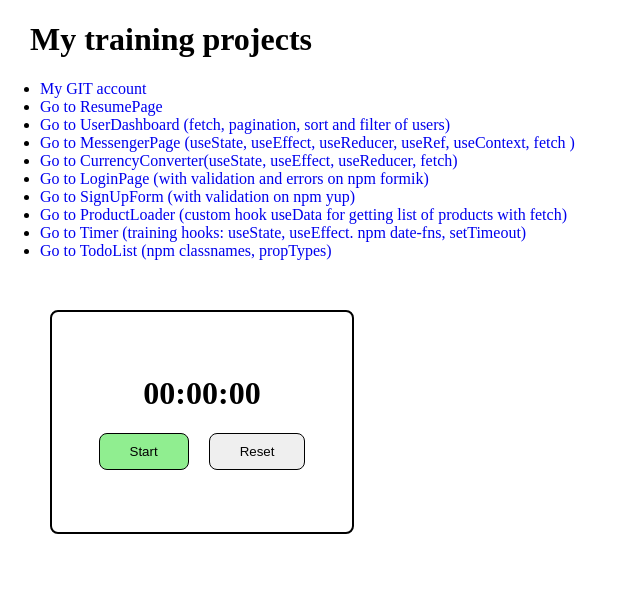
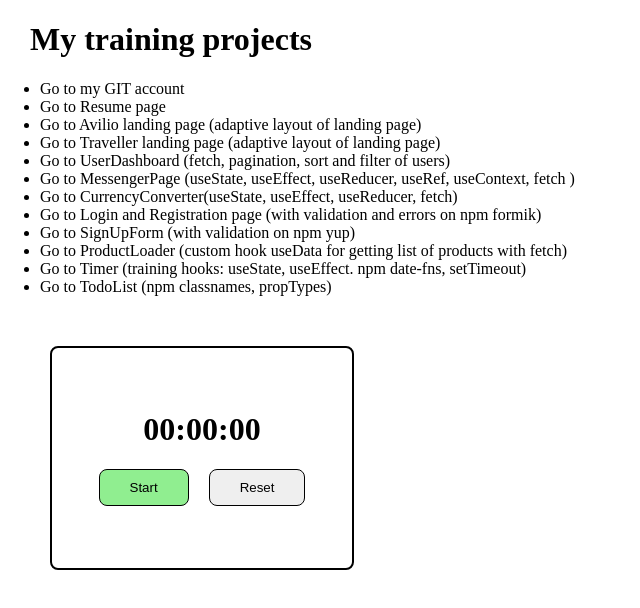
Before and after one commit to mykhailmykhailenko/Resume-and-Training-Projects, a React (Create React App) app: page /timer in a window 1280 px wide. Shown: the top 608 px of the page, without its empty margins (0-640 px from the left). Built offline with nearby package versions, Linux system fonts and the light colour scheme.

Commit message:
adding links on landing pages

```diff
--- a/src/App.css
+++ b/src/App.css
@@ -7,5 +7,10 @@
 }
 
 .links {
+  color: black;
   text-decoration: none;
 }
+
+.links:hover {
+  opacity: 0.5;
+}
--- a/src/App.js
+++ b/src/App.js
@@ -25,12 +25,14 @@ class App extends React.Component {
             <BrowserRouter>
                 <h1 className="header">My training projects</h1>
                 <ul>
-                    <li><a className="links" href="https://github.com/mykhailmykhailenko?tab=repositories" target="blank">My GIT account</a></li>
-                    <li><Link className="links" to="/">Go to ResumePage</Link></li>
+                    <li><a className="links" href="https://github.com/mykhailmykhailenko?tab=repositories" target="blank">Go to my GIT account</a></li>
+                    <li><Link className="links" to="/">Go to Resume page</Link></li>
+                    <li><a className="links" href="https://avilio-landingpage.netlify.app/" target="blank">Go to Avilio landing page (adaptive layout of landing page)</a></li>
+                    <li><a className="links" href="https://traveller-landingpage.netlify.app/" target="blank">Go to Traveller landing page (adaptive layout of landing page)</a></li>
                     <li><Link className="links" to="/userDashboard">Go to UserDashboard (fetch, pagination, sort and filter of users)</Link></li>
                     <li><Link className="links" to="/messengerPage">Go to MessengerPage (useState, useEffect, useReducer, useRef, useContext, fetch )</Link></li>
                     <li><Link className="links" to="/CurrencyConverter">Go to CurrencyConverter(useState, useEffect, useReducer, fetch)</Link></li>
-                    <li><Link className="links" to="/loginPage">Go to LoginPage (with validation and errors on npm formik)</Link></li>
+                    <li><Link className="links" to="/loginPage">Go to Login and Registration page (with validation and errors on npm formik)</Link></li>
                     <li><Link className="links" to="/singUpFormWithYup">Go to SignUpForm (with validation on npm yup)</Link></li>
                     <li><Link className="links" to="/productLoader">Go to ProductLoader (custom hook useData for getting list of products with fetch) </Link></li>
                     <li><Link className="links" to="/timer">Go to Timer (training hooks: useState, useEffect. npm date-fns, setTimeout)</Link></li>
--- a/src/components/ProductLoader/Item/Item.module.css
+++ b/src/components/ProductLoader/Item/Item.module.css
@@ -1,6 +1,7 @@
 .container {
-    width: 23%;
+    width: 350px;
     display: flex;
+    flex-wrap: wrap;
     flex-direction: column;
     align-items: center;
     justify-content: space-around;
```
